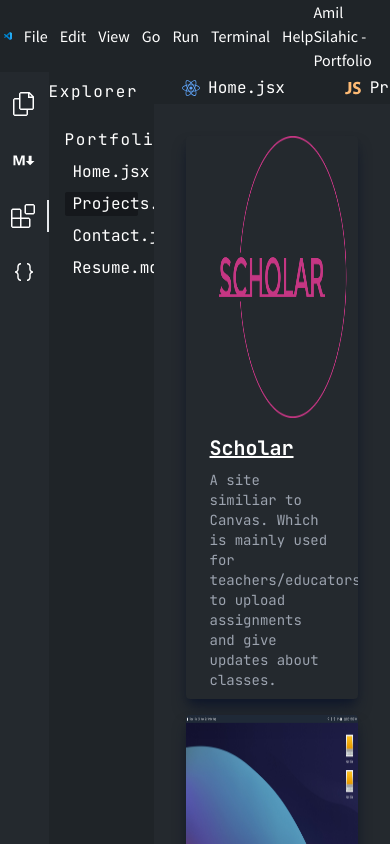
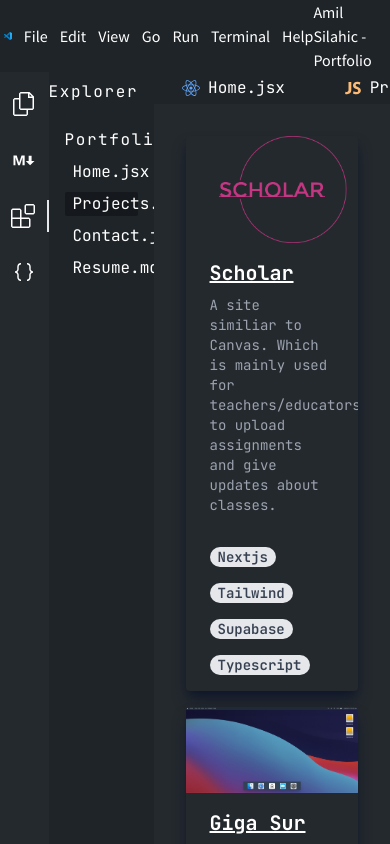
Before and after one commit to SilahicAmil/nextjs-updated-portfolio, a Next.js app: page /projects in a window 390 px wide. Shown: the top 844 px of the page. Built offline with nearby package versions, Linux system fonts and the light colour scheme.

Commit message:
made project cards more resonpice for sm-md screen

```diff
--- a/components/HomePage/SplashContent.js
+++ b/components/HomePage/SplashContent.js
@@ -18,7 +18,7 @@
           </div>
           <h1 className="mb-3  text-6xl ">Amil Silahic</h1>
 
-          <p className="text-3xl">Full Stack Web Developer</p>
+          <p className="ml-4 text-2xl ">Full Stack Web Developer</p>
           <div className="flex gap-8 xsm:p-2 sm:p-4 md:p-6 lg:p-8">
             <Link href="/projects" className="flex items-center bg-red-500">
               <button className=" flex h-12 w-32 items-center justify-center">
--- a/components/ProjectsPage/ProjectCard.js
+++ b/components/ProjectsPage/ProjectCard.js
@@ -6,7 +6,7 @@
   console.log(tags);
 
   return (
-    <div className="max-w-sm overflow-hidden rounded shadow-lg shadow-slate-900 ">
+    <div className="flex h-full flex-col overflow-auto rounded shadow-lg shadow-slate-900 ">
       <Image
         className="h-1/2 w-full"
         src={`/images/${imageName}`}
@@ -22,7 +22,7 @@
         </div>
         <p className="text-sm text-gray-400 ">{description}</p>
       </div>
-      <div className="px-6 pt-4 pb-2">
+      <div className="mb-2 px-4 pt-2">
         {tags.map((tag) => {
           return <ProjectTags key={tag.id}>{tag}</ProjectTags>;
         })}
--- a/components/ProjectsPage/ProjectTags.js
+++ b/components/ProjectsPage/ProjectTags.js
@@ -1,6 +1,6 @@
 const ProjectTags = ({ children }) => {
   return (
-    <span class="mr-2 mb-2 inline-block rounded-full bg-gray-200 px-3 py-1 text-sm font-semibold text-gray-700">
+    <span class=" m-2  inline-block  gap-4 rounded-full bg-gray-200 px-2  text-sm font-semibold text-gray-700">
       {children}
     </span>
   );
--- a/pages/projects/index.js
+++ b/pages/projects/index.js
@@ -42,7 +42,7 @@
           key="title"
         />
       </Head>
-      <div className="m-8 grid gap-4 xsm:grid-cols-1 sm:grid-cols-2 md:grid-cols-2 lg:grid-cols-4 ">
+      <div className="m-8 grid gap-4 xsm:grid-cols-1 sm:grid-cols-2 md:grid-cols-4 lg:grid-cols-4 ">
         {DUMMY_DATA.map((item) => {
           return (
             <ProjectCard
```
Also changed, not shown: 1 other file (tests, documents, lock files or other folders).
